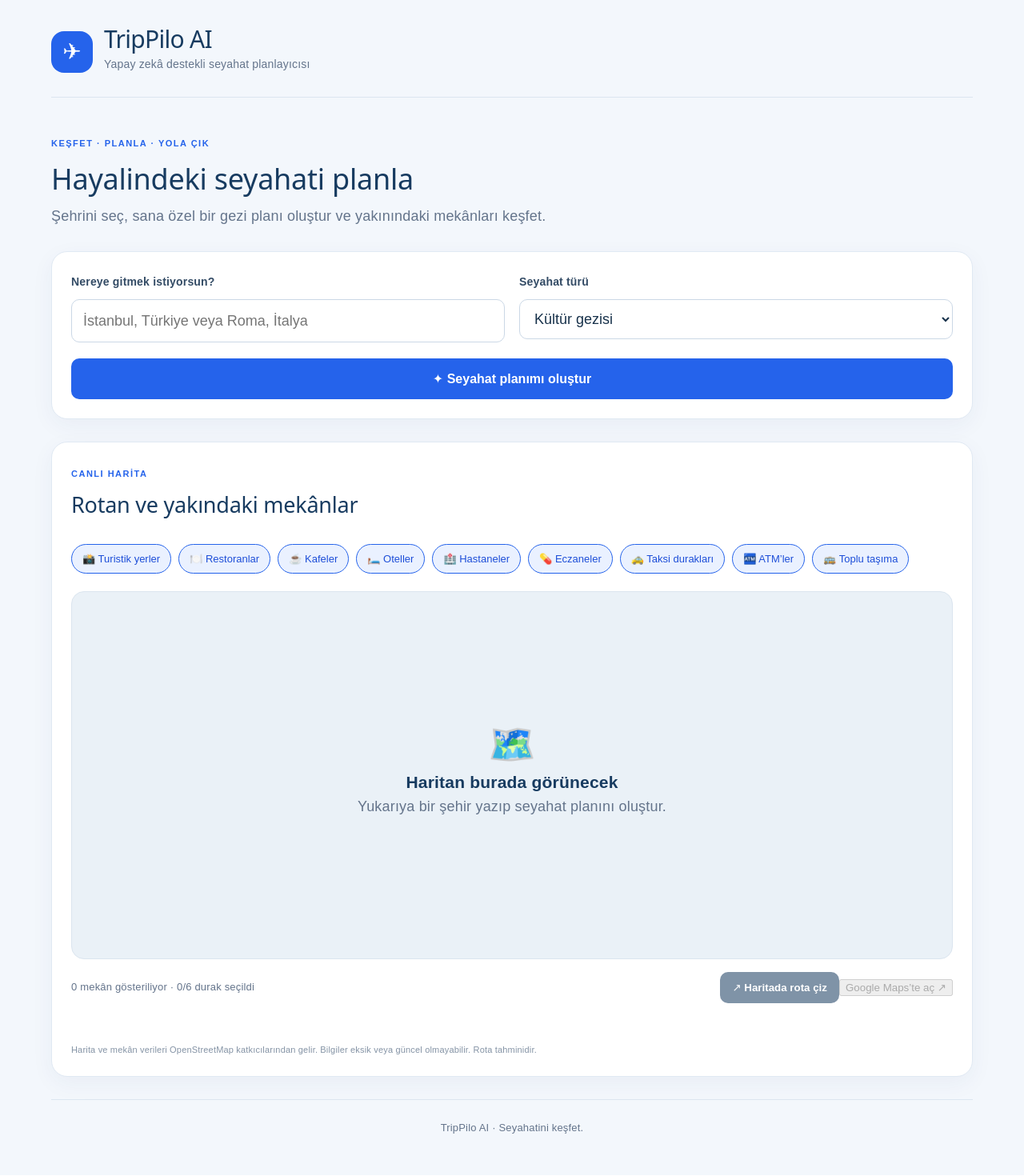
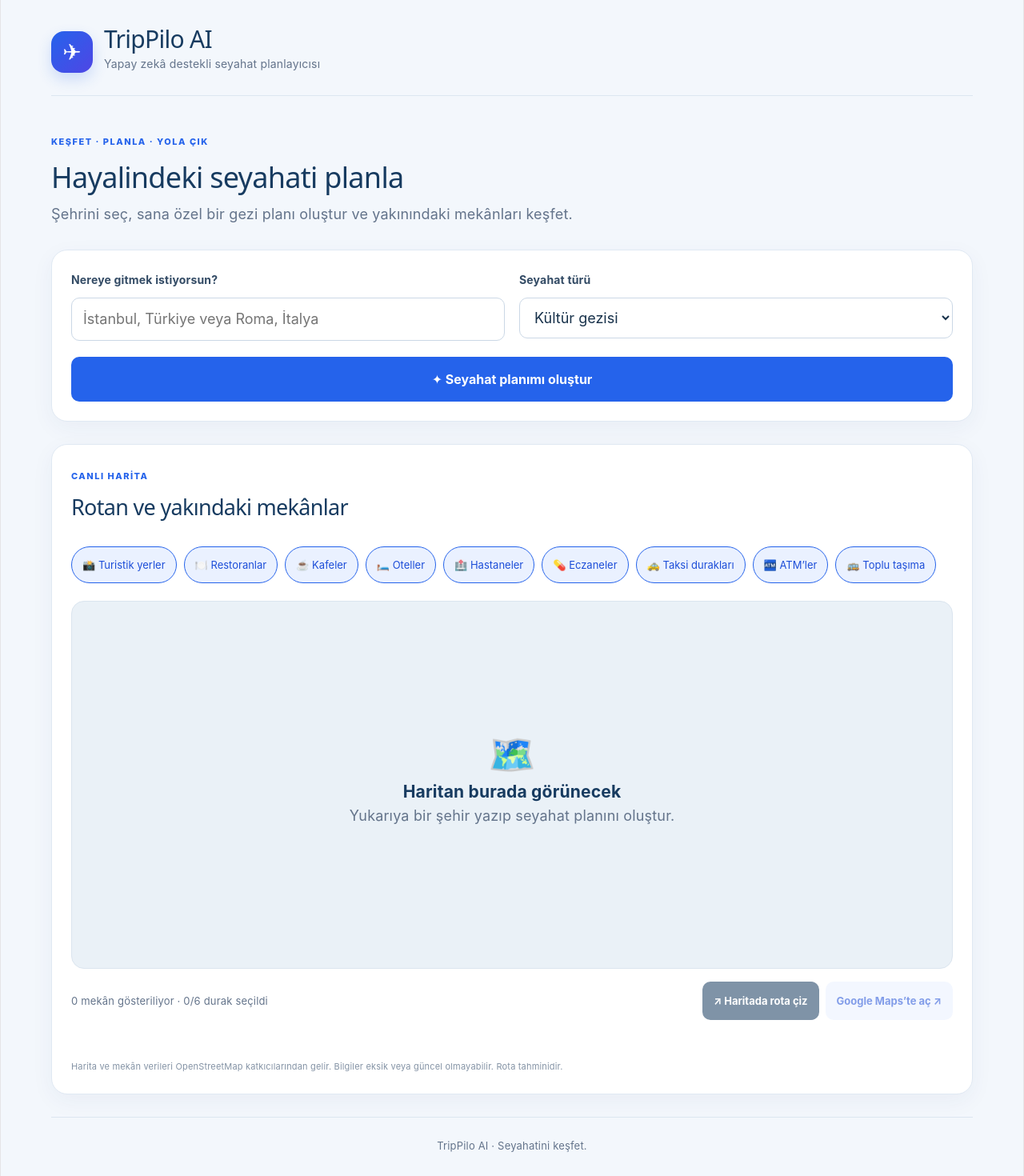
Before and after one commit to tyarkatas/trippilo-ai, a React app: page / in a window 1280 px wide. Shown: the top 1470 px of the page at 80% size. Built offline with nearby package versions, Linux system fonts and the light colour scheme; the HTML template or start-up script is replaced by a standard one.

Commit message:
Update App.css

```diff
--- a/src/App.css
+++ b/src/App.css
@@ -1,410 +1,98 @@
-* {
-  box-sizing: border-box;
-  }
-
-body {
-margin: 0;
-background: #f3f7fc;
-color: #18324b;
-font-family: Arial, sans-serif;
+* { box-sizing: border-box; }
+:root { font-family: Inter, ui-sans-serif, system-ui, -apple-system, BlinkMacSystemFont, "Segoe UI", sans-serif; color: #18324b; background: #f3f7fc; font-synthesis: none; }
+body { margin: 0; min-width: 320px; background: #f3f7fc; color: #18324b; }
+button, input, select { font: inherit; }
+#root { width: 100%; min-height: 100vh; margin: 0; text-align: left; }
+.app-shell { width: 100%; max-width: 1200px; margin: 0 auto; padding: 24px; }
+.app-header { display: flex; align-items: center; gap: 14px; padding: 12px 0 26px; border-bottom: 1px solid #dce6f0; }
+.brand-mark { display: grid; place-items: center; flex: 0 0 52px; height: 52px; border-radius: 16px; background: linear-gradient(135deg,#2563eb,#4f46e5); color: white; font-size: 28px; box-shadow: 0 8px 18px #2563eb30; }
+.app-header h1 { margin: 0; color: #173b60; font-size: 30px; letter-spacing: -.7px; }
+.app-header p { margin: 5px 0 0; color: #64748b; font-size: 14px; }
+.hero { padding: 42px 0 28px; }
+.eyebrow { color: #2563eb; font-size: 11px; font-weight: 800; letter-spacing: 1.5px; }
+.hero h2, .section-heading h2 { margin: 10px 0; color: #173b60; font-size: clamp(25px,4vw,36px); line-height: 1.2; letter-spacing: -.7px; }
+.hero p { max-width: 680px; color: #64748b; line-height: 1.7; }
+.planner-card, .plan-result, .map-section { margin-bottom: 28px; padding: 24px; border: 1px solid #e0e9f3; border-radius: 20px; background: white; box-shadow: 0 8px 28px #1f41720d; }
+.form-grid { display: grid; grid-template-columns: 1fr 1fr; gap: 18px; }
+.field-group { display: flex; flex-direction: column; gap: 9px; min-width: 0; }
+.field-group label { color: #334b65; font-size: 14px; font-weight: 700; }
+.field-group input, .field-group select { width: 100%; min-height: 50px; padding: 13px 14px; border: 1px solid #cbd8e6; border-radius: 10px; background: white; color: #18324b; outline-color: #2563eb; }
+.primary-button, .secondary-button, .google-button, .small-button, .leaflet-popup-content button { border: 0; border-radius: 10px; font-weight: 700; cursor: pointer; transition: background .2s, transform .2s; }
+.primary-button { width: 100%; min-height: 50px; margin-top: 20px; padding: 15px; background: #2563eb; color: white; font-size: 16px; }
+.primary-button:hover { background: #1d4ed8; }
+.primary-button:disabled, .secondary-button:disabled, .google-button:disabled { cursor: not-allowed; opacity: .55; }
+.result-heading { display: flex; align-items: center; justify-content: space-between; gap: 12px; margin-bottom: 14px; }
+.plan-result h3 { margin: 7px 0 0; color: #173b60; font-size: 22px; }
+.plan-content { color: #334b65; line-height: 1.75; overflow-wrap: anywhere; }
+.plan-subheading { margin: 22px 0 9px; color: #173b60; font-size: 18px; line-height: 1.4; }
+.plan-paragraph { margin: 8px 0; }
+.plan-bullet { display: flex; align-items: flex-start; gap: 10px; margin: 8px 0; }
+.plan-bullet > span { color: #2563eb; font-size: 20px; line-height: 1.4; }
+.plan-bullet > div { flex: 1; }
+.plan-spacer { height: 5px; }
+.loading-pill { display: inline-flex; align-items: center; padding: 7px 10px; border-radius: 999px; background: #eff6ff; color: #1d4ed8; font-size: 12px; font-weight: 700; }
+.section-heading { display: flex; align-items: center; justify-content: space-between; flex-wrap: wrap; gap: 12px; }
+.section-heading h2 { font-size: 27px; }
+.category-filters { display: flex; flex-wrap: wrap; gap: 9px; margin: 22px 0; }
+.filter-chip { min-height: 38px; padding: 9px 13px; border: 1px solid #d8e3ef; border-radius: 30px; background: #fff; color: #40566e; font-size: 13px; cursor: pointer; }
+.filter-chip.active { border-color: #2563eb; background: #eaf1ff; color: #1d4ed8; }
+.map-frame { position: relative; width: 100%; height: 460px; overflow: hidden; border: 1px solid #dbe5ef; border-radius: 16px; background: #eaf1f7; }
+.map-canvas { width: 100%; height: 100%; min-height: 460px; }
+.map-placeholder { display: flex; height: 100%; min-height: 460px; align-items: center; justify-content: center; flex-direction: column; padding: 20px; text-align: center; color: #64748b; }
+.map-placeholder span { font-size: 48px; }
+.map-placeholder h3 { margin-bottom: 4px; color: #173b60; }
+.trip-map-marker { display: flex; align-items: center; justify-content: center; border: 2px solid white; border-radius: 50% 50% 50% 8px; background: #2563eb; color: white; box-shadow: 0 3px 10px #0003; transform: rotate(-45deg); }
+.trip-map-marker span { font-size: 17px; font-weight: 800; transform: rotate(45deg); }
+.leaflet-popup-content { line-height: 1.5; }
+.leaflet-popup-content button { padding: 8px 10px; background: #2563eb; color: white; }
+.leaflet-popup-content a { color: #1d4ed8; }
+.map-toolbar { display: flex; align-items: center; justify-content: space-between; flex-wrap: wrap; gap: 14px; padding: 16px 0; color: #64748b; font-size: 13px; }
+.route-actions { display: flex; flex-wrap: wrap; gap: 8px; }
+.secondary-button, .google-button { min-height: 42px; padding: 11px 14px; background: #173b60; color: white; }
+.secondary-button:hover { background: #24517d; }
+.google-button { background: #eaf1ff; color: #1d4ed8; }
+.google-button:hover { background: #dbeafe; }
+.route-summary { margin: 0 0 14px; padding: 12px 14px; border-radius: 10px; background: #eff6ff; color: #1e40af; font-weight: 700; }
+.selected-stops { margin: 10px 0 18px; padding: 15px; border: 1px solid #e0e9f3; border-radius: 14px; background: #f8fbff; }
+.selected-stops h3 { margin: 0 0 8px; font-size: 15px; color: #173b60; }
+.selected-stops ol { margin: 0; padding-left: 22px; }
+.selected-stops li { padding: 5px 0; color: #334b65; }
+.selected-stops li button { float: right; border: 0; background: transparent; color: #be123c; font-size: 12px; cursor: pointer; }
+.inline-error { padding: 12px 14px; border-radius: 10px; background: #fff1f2; color: #be123c; line-height: 1.5; }
+.places-grid { display: grid; grid-template-columns: repeat(2,minmax(0,1fr)); gap: 12px; margin-top: 12px; }
+.place-card { display: flex; align-items: center; gap: 12px; min-width: 0; padding: 15px; border: 1px solid #e0e9f3; border-radius: 14px; background: #fff; }
+.place-icon { display: grid; flex-shrink: 0; place-items: center; width: 42px; height: 42px; border-radius: 12px; background: #eef4ff; font-size: 21px; }
+.place-info { flex: 1; min-width: 0; }
+.place-category { color: #2563eb; font-size: 11px; font-weight: 700; }
+.place-info h3 { margin: 4px 0; color: #18324b; font-size: 14px; overflow-wrap: anywhere; }
+.small-button { flex-shrink: 0; padding: 9px 10px; background: #eaf1ff; color: #1d4ed8; font-size: 12px; }
+.small-button.selected { background: #dcfce7; color: #166534; }
+.map-attribution { margin-top: 22px; color: #8493a5; font-size: 11px; line-height: 1.6; }
+.app-footer { padding: 22px 0; border-top: 1px solid #dce6f0; color: #64748b; font-size: 13px; text-align: center; }
+@media (max-width: 700px) {
+  .app-shell { padding: 14px; }
+  .app-header { padding-bottom: 20px; }
+  .app-header h1 { font-size: 25px; }
+  .app-header p { font-size: 12px; }
+  .hero { padding: 30px 0 22px; }
+  .hero h2 { font-size: 29px; }
+  .planner-card, .plan-result, .map-section { padding: 16px; border-radius: 15px; }
+  .form-grid, .places-grid { grid-template-columns: 1fr; }
+  .section-heading h2 { font-size: 23px; }
+  .map-frame, .map-canvas, .map-placeholder { height: 380px; min-height: 380px; }
+  .map-toolbar { align-items: stretch; }
+  .route-actions { width: 100%; }
+  .route-actions button { flex: 1; }
+  .place-card { flex-wrap: wrap; }
+  .small-button { margin-left: auto; }
 }
-
-#root {
-width: 100%;
-max-width: 100%;
-min-height: 100vh;
-margin: 0;
-text-align: left;
-border: 0;
+@media (max-width: 420px) {
+  .app-shell { padding: 10px; }
+  .brand-mark { flex-basis: 44px; height: 44px; border-radius: 13px; }
+  .app-header h1 { font-size: 22px; }
+  .hero h2 { font-size: 26px; }
+  .eyebrow { font-size: 10px; letter-spacing: 1px; }
+  .route-actions { flex-direction: column; }
+  .route-actions button { width: 100%; }
+  .map-frame, .map-canvas, .map-placeholder { height: 340px; min-height: 340px; }
 }
-
-.app-shell {
-width: 100%;
-max-width: 1200px;
-margin: 0 auto;
-padding: 24px;
-}
-
-.app-header {
-display: flex;
-align-items: center;
-gap: 14px;
-padding: 12px 0 28px;
-border-bottom: 1px solid #dce6f0;
-}
-
-.brand-mark {
-display: grid;
-place-items: center;
-width: 52px;
-height: 52px;
-border-radius: 16px;
-background: #2563eb;
-color: white;
-font-size: 28px;
-}
-
-.app-header h1 {
-margin: 0;
-color: #173b60;
-font-size: 30px;
-letter-spacing: -0.7px;
-}
-
-.app-header p {
-margin: 5px 0 0;
-color: #64748b;
-font-size: 14px;
-}
-
-.hero {
-padding: 42px 0 28px;
-}
-
-.eyebrow {
-color: #2563eb;
-font-size: 11px;
-font-weight: 800;
-letter-spacing: 1.5px;
-}
-
-.hero h2,
-.section-heading h2 {
-margin: 10px 0;
-color: #173b60;
-font-size: clamp(25px, 4vw, 36px);
-line-height: 1.2;
-}
-
-.hero p,
-.section-intro {
-color: #64748b;
-line-height: 1.7;
-}
-
-.planner-card,
-.plan-result,
-.map-section {
-margin-bottom: 28px;
-padding: 24px;
-border: 1px solid #e0e9f3;
-border-radius: 20px;
-background: white;
-box-shadow: 0 8px 28px rgba(31, 65, 114, 0.05);
-}
-
-.form-grid {
-display: grid;
-grid-template-columns: 1fr 1fr;
-gap: 18px;
-}
-
-.field-group {
-display: flex;
-flex-direction: column;
-gap: 9px;
-}
-
-.field-group label {
-color: #334b65;
-font-size: 14px;
-font-weight: 700;
-}
-
-.field-group input,
-.field-group select {
-width: 100%;
-min-height: 50px;
-padding: 13px 14px;
-border: 1px solid #cbd8e6;
-border-radius: 10px;
-background: white;
-color: #18324b;
-font: inherit;
-outline-color: #2563eb;
-}
-
-.primary-button,
-.secondary-button,
-.small-button,
-.popup-route-button {
-border: 0;
-border-radius: 10px;
-font-weight: 700;
-cursor: pointer;
-transition: background 0.2s, transform 0.2s;
-}
-
-.primary-button {
-width: 100%;
-margin-top: 20px;
-padding: 16px;
-background: #2563eb;
-color: white;
-font-size: 16px;
-}
-
-.primary-button:hover {
-background: #1d4ed8;
-}
-
-.primary-button:disabled,
-.secondary-button:disabled {
-cursor: not-allowed;
-opacity: 0.55;
-}
-
-.plan-result h3 {
-margin-top: 0;
-color: #173b60;
-}
-
-.plan-text {
-color: #334b65;
-line-height: 1.8;
-white-space: pre-wrap;
-overflow-wrap: anywhere;
-}
-
-.section-heading {
-display: flex;
-align-items: center;
-justify-content: space-between;
-flex-wrap: wrap;
-gap: 12px;
-}
-
-.section-heading h2 {
-font-size: 27px;
-}
-
-.category-filters {
-display: flex;
-flex-wrap: wrap;
-gap: 9px;
-margin: 22px 0;
-}
-
-.filter-chip {
-padding: 10px 13px;
-border: 1px solid #d8e3ef;
-border-radius: 30px;
-background: #fff;
-color: #40566e;
-font-size: 13px;
-cursor: pointer;
-}
-
-.filter-chip.active {
-border-color: #2563eb;
-background: #eaf1ff;
-color: #1d4ed8;
-}
-
-.map-frame {
-position: relative;
-width: 100%;
-height: 460px;
-overflow: hidden;
-border: 1px solid #dbe5ef;
-border-radius: 16px;
-background: #eaf1f7;
-}
-
-.map-canvas {
-width: 100%;
-height: 100%;
-min-height: 460px;
-}
-
-.map-placeholder {
-display: flex;
-height: 100%;
-min-height: 460px;
-align-items: center;
-justify-content: center;
-flex-direction: column;
-padding: 20px;
-text-align: center;
-color: #64748b;
-}
-
-.map-placeholder span {
-font-size: 48px;
-}
-
-.map-placeholder h3 {
-margin-bottom: 4px;
-color: #173b60;
-}
-
-.trip-map-marker {
-display: flex;
-align-items: center;
-justify-content: center;
-border: 2px solid white;
-border-radius: 50% 50% 50% 8px;
-background: #2563eb;
-box-shadow: 0 3px 10px #0003;
-transform: rotate(-45deg);
-}
-
-.trip-map-marker span {
-font-size: 19px;
-transform: rotate(45deg);
-}
-
-.leaflet-popup-content {
-line-height: 1.5;
-}
-
-.leaflet-popup-content button {
-padding: 8px 10px;
-background: #2563eb;
-color: white;
-}
-
-.map-toolbar {
-display: flex;
-align-items: center;
-justify-content: space-between;
-flex-wrap: wrap;
-gap: 14px;
-padding: 16px 0;
-color: #64748b;
-font-size: 13px;
-}
-
-.secondary-button {
-padding: 12px 15px;
-background: #173b60;
-color: white;
-}
-
-.secondary-button:hover {
-background: #24517d;
-}
-
-.inline-error {
-padding: 12px 14px;
-border-radius: 10px;
-background: #fff1f2;
-color: #be123c;
-line-height: 1.5;
-}
-
-.places-grid {
-display: grid;
-grid-template-columns: repeat(2, minmax(0, 1fr));
-gap: 12px;
-margin-top: 12px;
-}
-
-.place-card {
-display: flex;
-align-items: center;
-gap: 12px;
-min-width: 0;
-padding: 15px;
-border: 1px solid #e0e9f3;
-border-radius: 14px;
-background: #fff;
-}
-
-.place-icon {
-display: grid;
-flex-shrink: 0;
-place-items: center;
-width: 42px;
-height: 42px;
-border-radius: 12px;
-background: #eef4ff;
-font-size: 21px;
-}
-
-.place-info {
-flex: 1;
-min-width: 0;
-}
-
-.place-category {
-color: #2563eb;
-font-size: 11px;
-font-weight: 700;
-}
-
-.place-info h3 {
-margin: 4px 0;
-color: #18324b;
-font-size: 14px;
-overflow-wrap: anywhere;
-}
-
-.small-button {
-flex-shrink: 0;
-padding: 9px 10px;
-background: #eaf1ff;
-color: #1d4ed8;
-font-size: 12px;
-}
-
-.small-button.selected {
-background: #dcfce7;
-color: #166534;
-}
-
-.map-attribution {
-margin-top: 22px;
-color: #8493a5;
-font-size: 11px;
-line-height: 1.6;
-}
-
-.app-footer {
-padding: 22px 0;
-border-top: 1px solid #dce6f0;
-color: #64748b;
-font-size: 13px;
-text-align: center;
-}
-
-@media (max-width: 700px) {
-.app-shell {
-padding: 16px;
-}
-
-.app-header h1 {
-font-size: 25px;
-}
-
-.hero {
-padding-top: 30px;
-}
-
-.planner-card,
-.plan-result,
-.map-section {
-padding: 16px;
-border-radius: 15px;
-}
-
-.form-grid,
-.places-grid {
-grid-template-columns: 1fr;
-}
-
-.map-frame,
-.map-canvas,
-.map-placeholder {
-height: 380px;
-min-height: 380px;
-}
-
-.place-card {
-flex-wrap: wrap;
-}
-
-.small-button {
-margin-left: auto;
-}
-}
```
